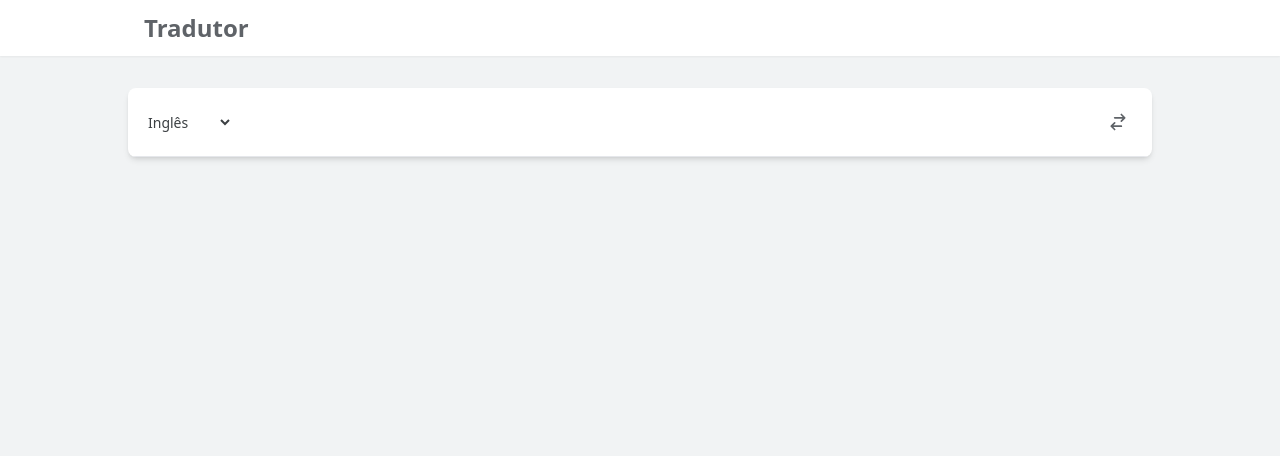
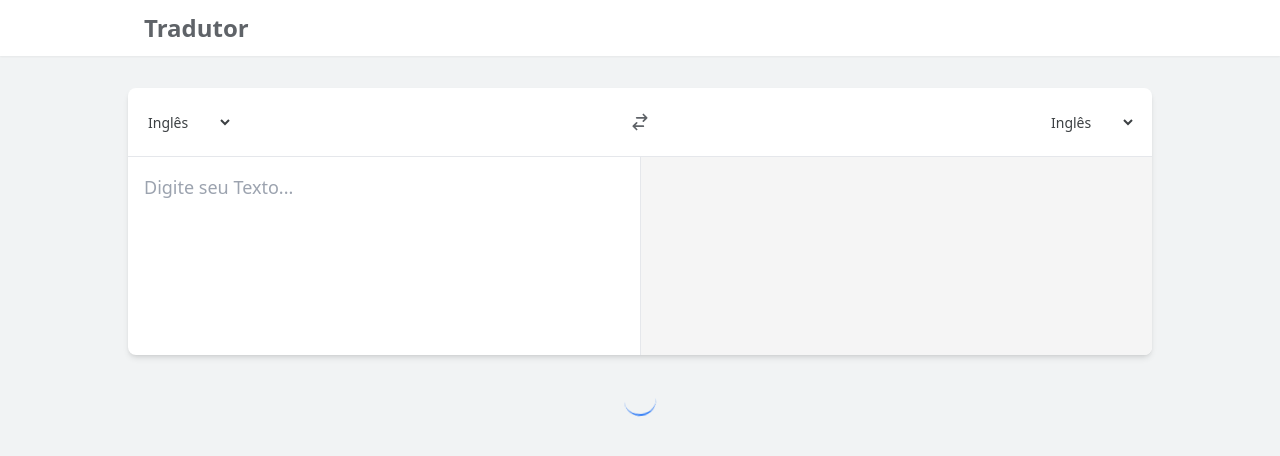
Before and after one commit to DevPauloV/tradutor-Dev, a React (Vite) app: page / in a window 1280 px wide. Shown: the top 456 px of the page. Built offline with nearby package versions, Linux system fonts and the light colour scheme.

Commit message:
Criação dos Grid e animação do Loading

```diff
--- a/src/App.jsx
+++ b/src/App.jsx
@@ -51,14 +51,39 @@ function App() {
                 />
               </svg>
             </button>
+
+            <select
+              className='text-sm text-textColor bg-transparent border-none focus:outline-none cursor-pointer'>
+
+              {languages.map((lang) => (
+                <option key={lang.code} value={lang.code}>
+                  {lang.name}
+                </option>
+              ))}
+            </select>
           </div>
-        </div>
-      </main>
+
+          <div className='grid grid-cols-1 md:grid-cols-2 '>
+
+            <div className='p-4'>
+              <textarea placeholder='Digite seu Texto...' className='w-full h-40 text-lg text-textColor bg-transparent resize-none border-none outline-none'>
+              </textarea>
+            </div >
+
+            <div className='p-4 bg-segundaryBackground border-l border-gray-200 '>
+              <div className='absolute inset-0 flex items-center justify-center'>
+                <div className='animate-spin rounded-full h-8 w-8 border-t-2 border-blue-500'></div>
+              </div>
+            </div>
+
+          </div>
 
 
 
 
 
+        </div>
+      </main>
     </div>
   )
 }
```
